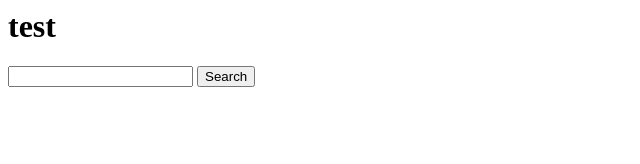
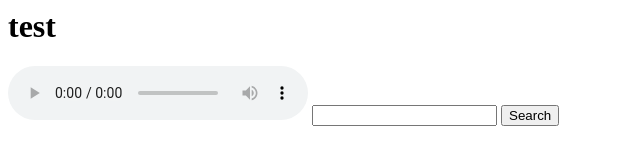
Before and after one commit to iogoulias/iogoulias.github.io, a plain HTML site: page index.html in a window 1280 px wide. Shown: the whole page, without its empty margins (0-640 px from the left). Drawn offline with Linux system fonts and the light colour scheme.

Commit message:
Update index.html

```diff
--- a/index.html
+++ b/index.html
@@ -52,7 +52,7 @@ document.getElementById("audio").load()
 }
     </script>
   <h1>test</h1>
-  <audio id="audio" autoplay><source src="https://docs.google.com/uc?export=download&amp;id=1kVzNfbHfhSjwRHbEckQjclfzHFqcuL7G" id="source"></audio>
+  <audio id="audio" controls><source src="https://docs.google.com/uc?export=download&amp;id=1kVzNfbHfhSjwRHbEckQjclfzHFqcuL7G" id="source"></audio>
   <input id="input"></input>
   <button onclick="search()">Search</button>
 
```
